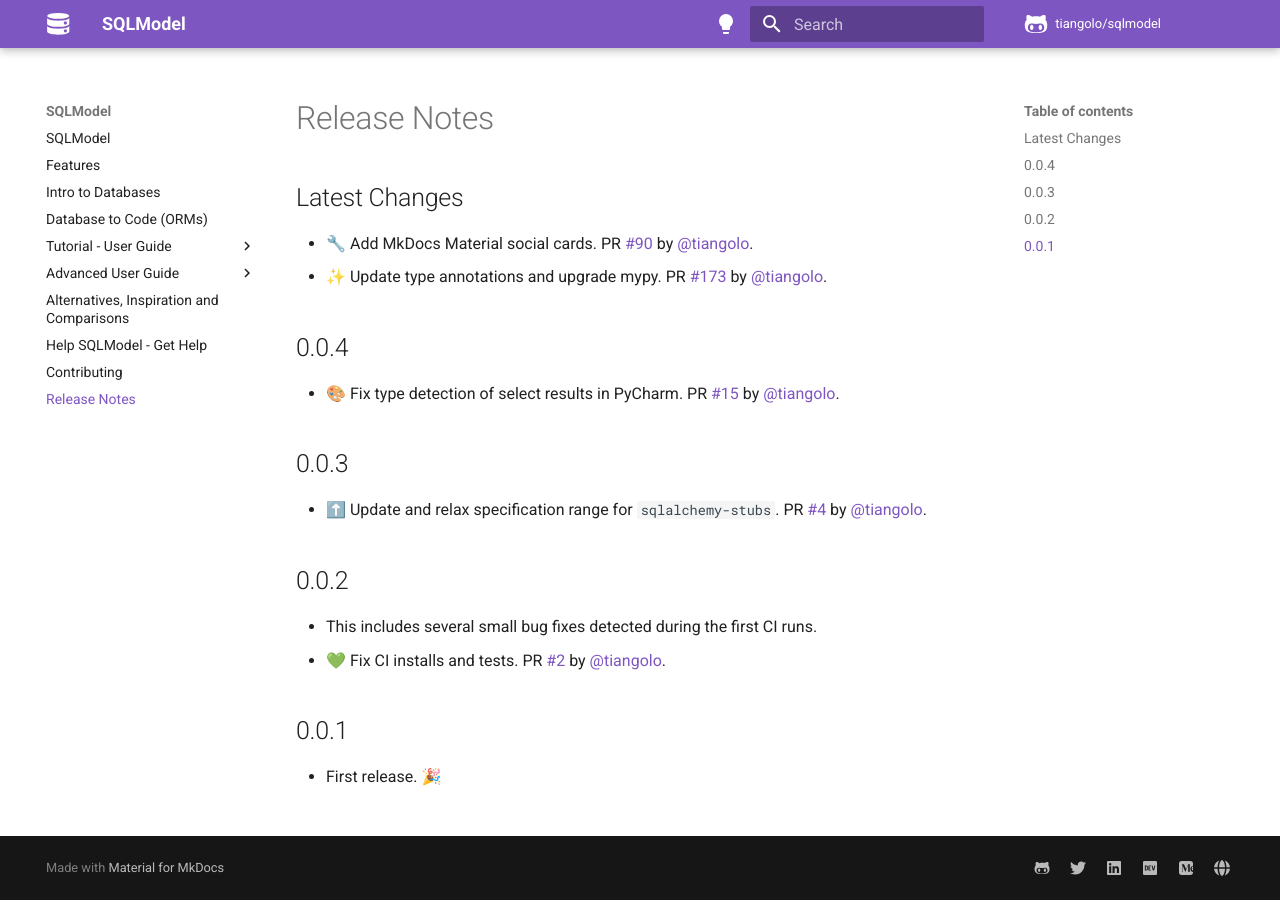
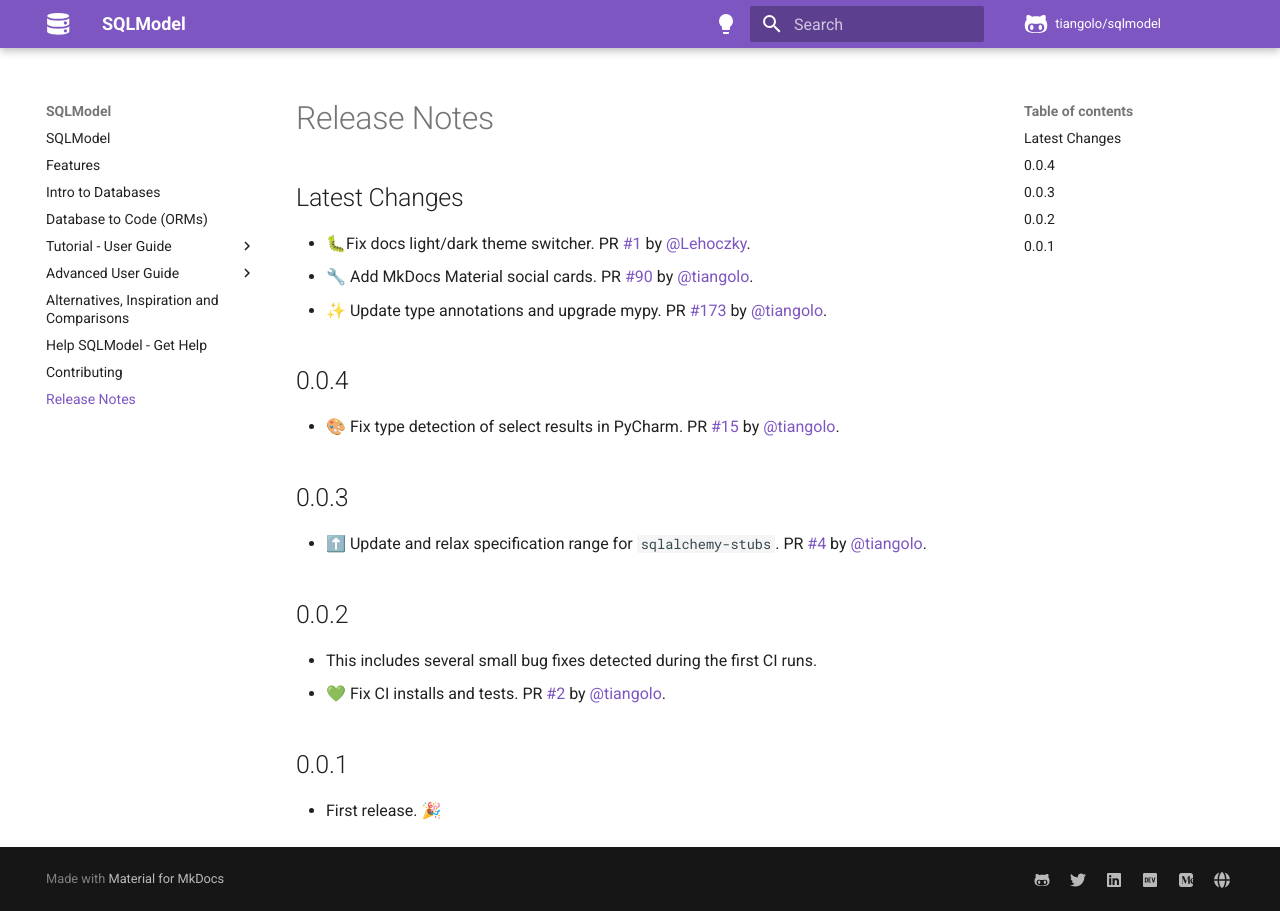
Before and after one commit to upmorpheus/Laravel-perfect, an MkDocs documentation site: the page built from docs/release-notes.md, in a window 1280 px wide. Built offline with MkDocs 1.6.1 and Material for MkDocs 9.7.7, drawn with Linux system fonts in a browser that asks for light colours; plug-ins that fetch from the network failed and are left out; comment, search, counter and statistics services are not loaded.

Commit message:
📝 Update release notes

```diff
--- a/docs/release-notes.md
+++ b/docs/release-notes.md
@@ -2,6 +2,7 @@
 
 ## Latest Changes
 
+* 🐛Fix docs light/dark theme switcher. PR [#1](https://github.com/tiangolo/sqlmodel/pull/1) by [@Lehoczky](https://github.com/Lehoczky).
 * 🔧 Add MkDocs Material social cards. PR [#90](https://github.com/tiangolo/sqlmodel/pull/90) by [@tiangolo](https://github.com/tiangolo).
 * ✨ Update type annotations and upgrade mypy. PR [#173](https://github.com/tiangolo/sqlmodel/pull/173) by [@tiangolo](https://github.com/tiangolo).
 
```
